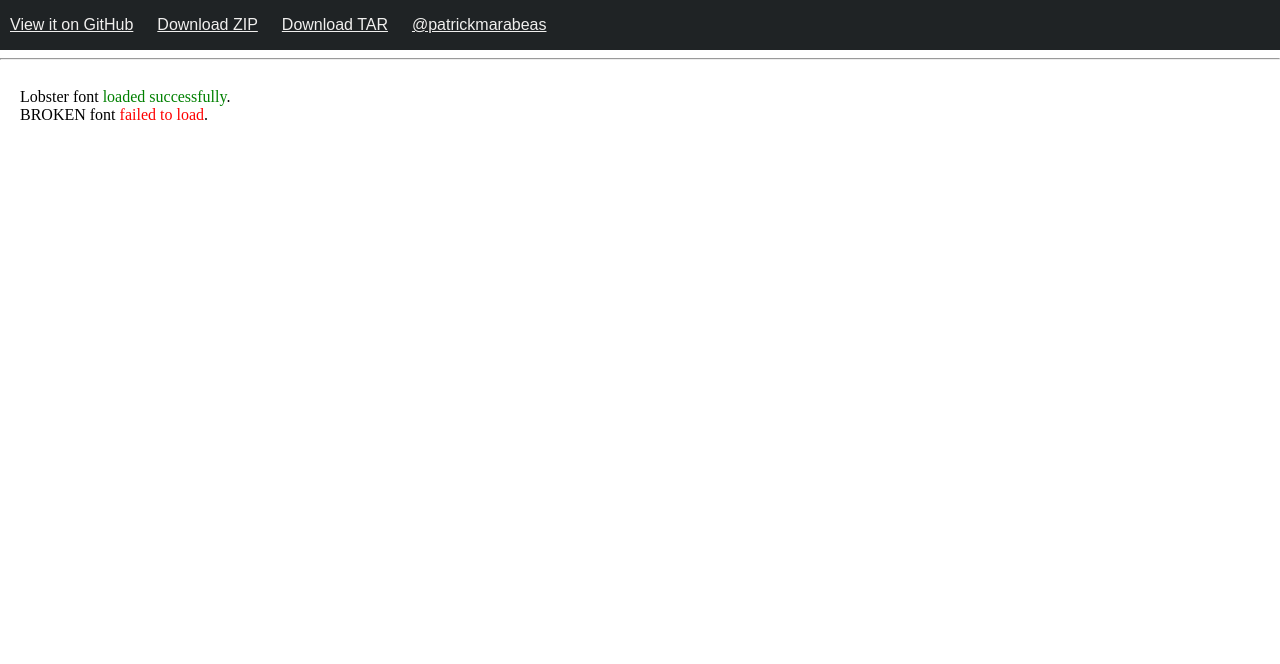
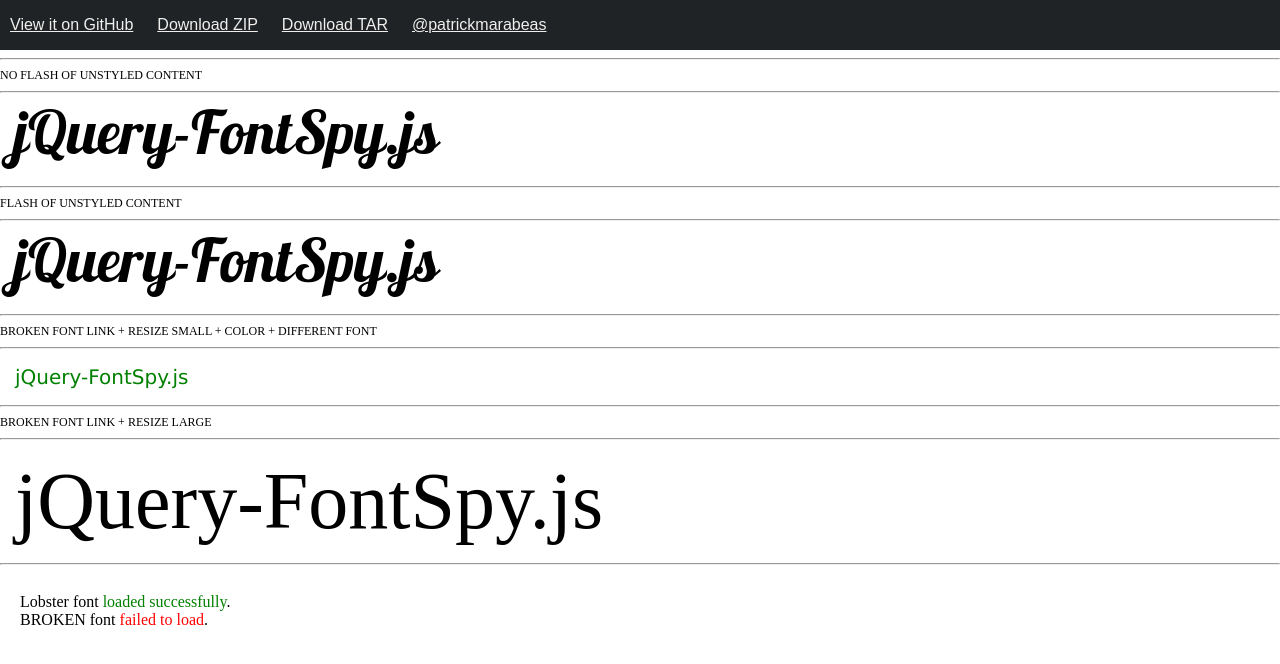
Before and after one commit to patrickmarabeas/jQuery-FontSpy.js, a website: page index.htm in a window 1280 px wide. Drawn offline with nearby package versions, Linux system fonts and the light colour scheme; a web font is replaced by a local one.

Commit message:
Add updates to prevent FOUC

```diff
--- a/index.htm
+++ b/index.htm
@@ -22,6 +22,33 @@
 
 
 	<hr/>
+
+	<h1>NO FLASH OF UNSTYLED CONTENT</h1>
+	<hr/>
+	<p>
+		<span class="bannerTextChecked">jQuery-FontSpy.js</span>
+	</p>
+	<hr/>
+	<h1>FLASH OF UNSTYLED CONTENT</h1>
+	<hr/>
+	<p>
+		<span class="bannerText">jQuery-FontSpy.js</span>
+	</p>
+	<hr/>
+	<h1>BROKEN FONT LINK + RESIZE SMALL + COLOR + DIFFERENT FONT</h1>
+	<hr/>
+	<p>
+		<span class="bannerTextBrokenOne">jQuery-FontSpy.js</span>
+	</p>
+	<hr/>
+	<h1>BROKEN FONT LINK + RESIZE LARGE</h1>
+	<hr/>
+	<p>
+		<span class="bannerTextBrokenTwo">jQuery-FontSpy.js</span>
+	</p>
+
+	<hr/>
+
 	<main id="main">
 		<div>Lobster font <span id="lobster-result"></span>.</div>
 		<div>BROKEN font <span id="broken-result"></span>.</div>
@@ -47,6 +74,8 @@
 			  },
 			  failure: function() {
 			   $('#broken-result').html("failed to load");
+			   $('.bannerTextBrokenOne').addClass('makeSmall');
+			   $('.bannerTextBrokenTwo').addClass('makeBig');
 			  }
 			});
 
--- a/jQuery-FontSpy.js
+++ b/jQuery-FontSpy.js
@@ -19,6 +19,9 @@
         if (typeof fontFamilyName !== 'string' || fontFamilyName === '') {
           throw 'A valid fontName is required. fontName must be a string and must not be an empty string.';
         }
+
+    // Add class to hide elements using custom fonts
+    $html.addClass('fonts-loading');
 
     var defaults = {
         font: fontFamilyName,
@@ -50,7 +53,7 @@
     $tester.css('fontFamily', config.font + ',' + config.testFont);
 
     var failure = function () {
-      $html.addClass("no-"+config.fontClass);
+      $html.addClass("no-"+config.fontClass).removeClass('fonts-loading');
       if( config && config.failure ) {
         config.failure();
       }
@@ -60,7 +63,7 @@
 
     var success = function () {
       config.callback();
-      $html.addClass(config.fontClass);
+      $html.addClass(config.fontClass).removeClass('fonts-loading');
       if( config && config.success ) {
         config.success();
       }
--- a/styles/main.css
+++ b/styles/main.css
@@ -52,6 +52,51 @@
 }
 
 
+
+.bannerText {
+	font-family: "Lobster";
+	font-size: 60px;
+}
+
+.bannerTextChecked {
+	font-family: "Lobster";
+	font-size: 60px;
+}
+
+.bannerTextBrokenOne {
+	font-family: "BROKEN";
+	font-size: 60px;
+}
+
+
+.bannerTextBrokenTwo {
+	font-family: "BROKEN";
+	font-size: 60px;
+}
+
+
+
+.makeSmall {
+	font-size: 20px !important;
+	color: green !important;
+	font-family: verdana !important;
+}
+
+.makeBig {
+	font-size: 80px !important;
+}
+
+
+/* Hide elements using custom fonts until they are loaded to prevent FOUC */
+.fonts-loading .bannerTextChecked,
+.fonts-loading .bannerTextBrokenOne,
+.fonts-loading .bannerTextBrokenTwo {
+	visibility: hidden !important;
+}
+
+
+
+
 .lobster #lobster-result {
 	color: green;
 }
```
Also changed, not shown: README.md.
